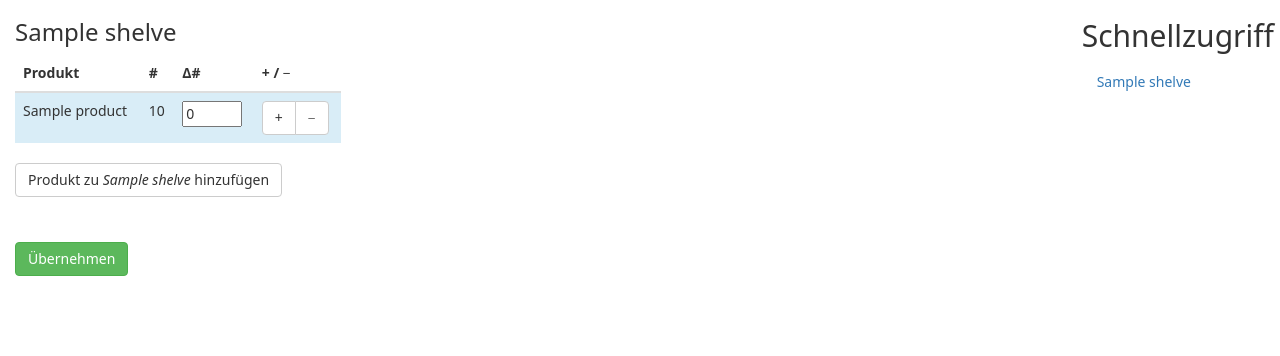
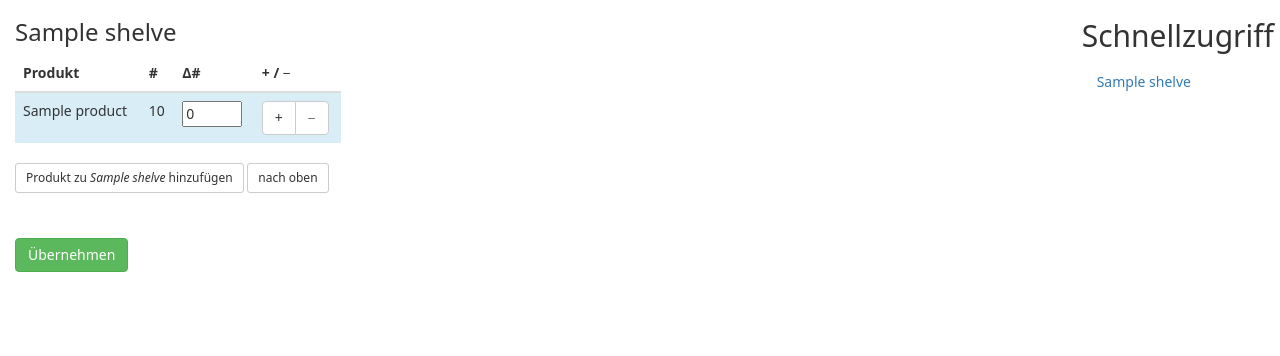
Before and after one commit to martin-ueding/shopping-list, a Django app: template shoppinglist/templates/index.html in a window 1280 px wide. Shown: the part 111-467 px from the top of the page. Run offline with Django 3.2, Linux system fonts and the light colour scheme; the template is opened without the code that fills it: most values are stand-ins (such as "Sample title", 1, 10 or a date in 2020); some libraries are stand-ins or nearby versions.

Commit message:
Add back to top link

```diff
--- a/shoppinglist/templates/index.html
+++ b/shoppinglist/templates/index.html
@@ -13,7 +13,7 @@ function changeAmount(field, delta) {
 }
 </script>
 
-<h1>Alle Produkte</h1>
+<h1 id="alle-produkte">Alle Produkte</h1>
 
 <div class="row">
     <div class="col-md-10">
@@ -62,7 +62,9 @@ function changeAmount(field, delta) {
                     {% endif %}
 
                     <span class="add-product">
-                        <a href="{% url 'shoppinglist.views.add_product' shelf_id %}" role="button" class="btn btn-default button-sm">Produkt zu <em>{{ shelf_name }}</em> hinzufügen</a>
+                        <a href="{% url 'shoppinglist.views.add_product' shelf_id %}" role="button" class="btn btn-default btn-sm">Produkt zu <em>{{ shelf_name }}</em> hinzufügen</a>
+
+                        <a href="#alle-produkte" role="button" class="btn btn-default btn-sm">nach oben</a>
                     </span>
                 </div>
 
```
